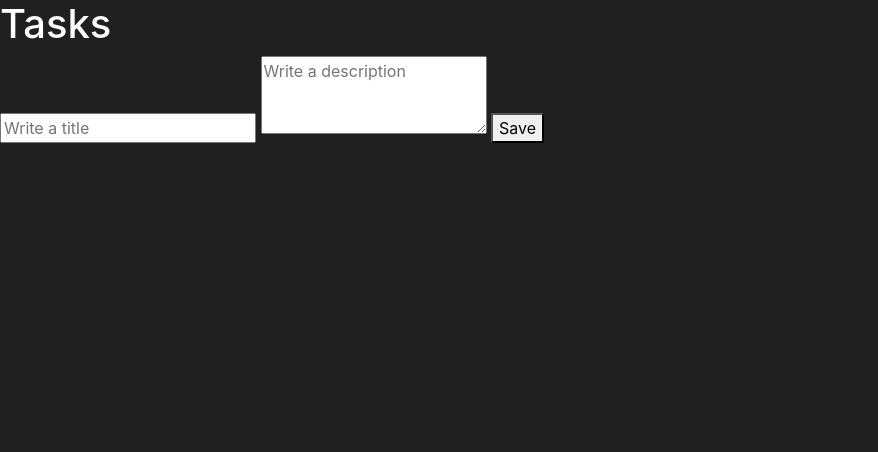
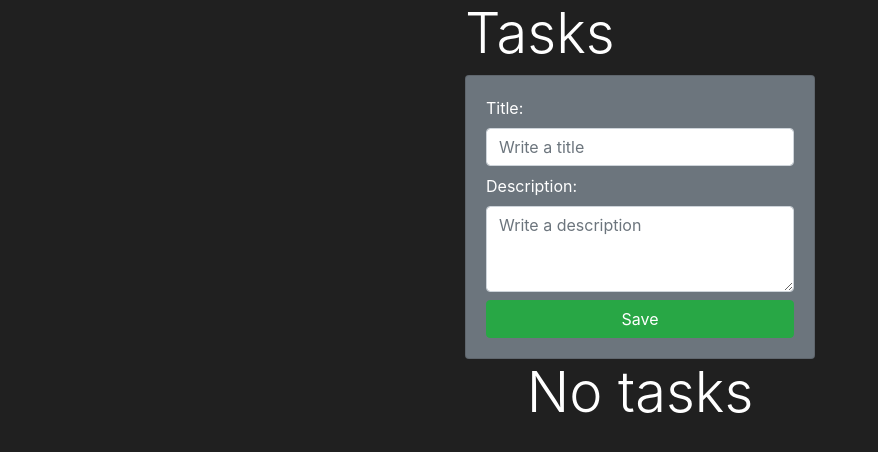
Before and after one commit to Viktor7421/Simple-Database, a Django app: page /tasks/ in a window 1280 px wide. Shown: the top 452 px of the page, without its empty margins (0-878 px from the left). Run offline with Django 4.2, Linux system fonts and the light colour scheme; data that the repository does not hold is empty.

Commit message:
feat: CRD and bootstrap

```diff
--- a/tasks/templates/list_tasks.html
+++ b/tasks/templates/list_tasks.html
@@ -10,14 +10,43 @@
     <link rel="stylesheet" href="{% static 'main.css'%}">
 </head>
 <body>
-    <h1>Tasks</h1>
-    <form action="/tasks/new/" method="POST">
-        {% csrf_token %}
+    <div class="container">
+        <div class="row">
+            <div class="col-md-4 offset-md-4">
+                <h1 class="display-4 font-bold">Tasks</h1>
+                <form action="{% url 'create_task' %}" method="POST" class="card card-body bg-secondary">
+                    {% csrf_token %}
 
-        <input type="text" name="title" placeholder="Write a title">
-        <textarea name="description" rows="3" placeholder="Write a description"></textarea>
-        <button>Save</button>
+                    <label for="title">Title:</label>
+                    <input type="text" name="title" placeholder="Write a title" class="form-control mb-2">
 
-    </form>
+                    <label for="description">Description:</label>
+                    <textarea name="description" rows="3" placeholder="Write a description" class="form-control mb-2"></textarea>
+                    <button class="btn btn-success">Save</button>
+
+                </form>
+
+                {% for task in tasks %}
+                <div class="card card-body text-dark mt-2 d-flex flex-row justify-content-between">
+                    <div>
+                        <h3>{{task.title}}</h3>
+                        <p>{{task.description}}</p>
+                    </div>
+                    <form action="{% url 'delete_task' task.id %}" method="POST">
+                        {% csrf_token %}
+                        <button class="btn btn-danger">Delete</button>
+                    </form>
+                </div>
+
+                {% empty %}
+                <h1 class="display-4 text-center">No tasks</h1>
+
+                {% endfor %}
+            </div>
+        </div>
+    </div>
+
+
+
 </body>
 </html>
--- a/tasks/urls.py
+++ b/tasks/urls.py
@@ -1,7 +1,8 @@
 from django.urls import path
-from .views import list_tasks, create_tasks
+from .views import list_tasks, create_tasks, delete_tasks
 
 urlpatterns = [
     path('', list_tasks),
-    path('new/', create_tasks)
+    path('new_tasks/', create_tasks, name="create_task"),
+    path('delete/<int:task_id>/', delete_tasks, name="delete_task")
 ]
--- a/tasks/views.py
+++ b/tasks/views.py
@@ -1,9 +1,17 @@
 from django.shortcuts import render, redirect
+from .models import Tasks
 
 # Create your views here.
 def list_tasks(request):
-    return render(request, 'list_tasks.html')
+    tasks = Tasks.objects.all()
+    return render(request, 'list_tasks.html', {"tasks": tasks})
 
 def create_tasks(request):
-    print(request.POST)
+    tasks = Tasks(title = request.POST['title'], description=request.POST['description'])
+    tasks.save()
     return redirect('/tasks/')
+
+def delete_tasks(request, task_id):
+    task = Tasks.objects.get(id=task_id)
+    task.delete()
+    return redirect('/tasks/')
```
